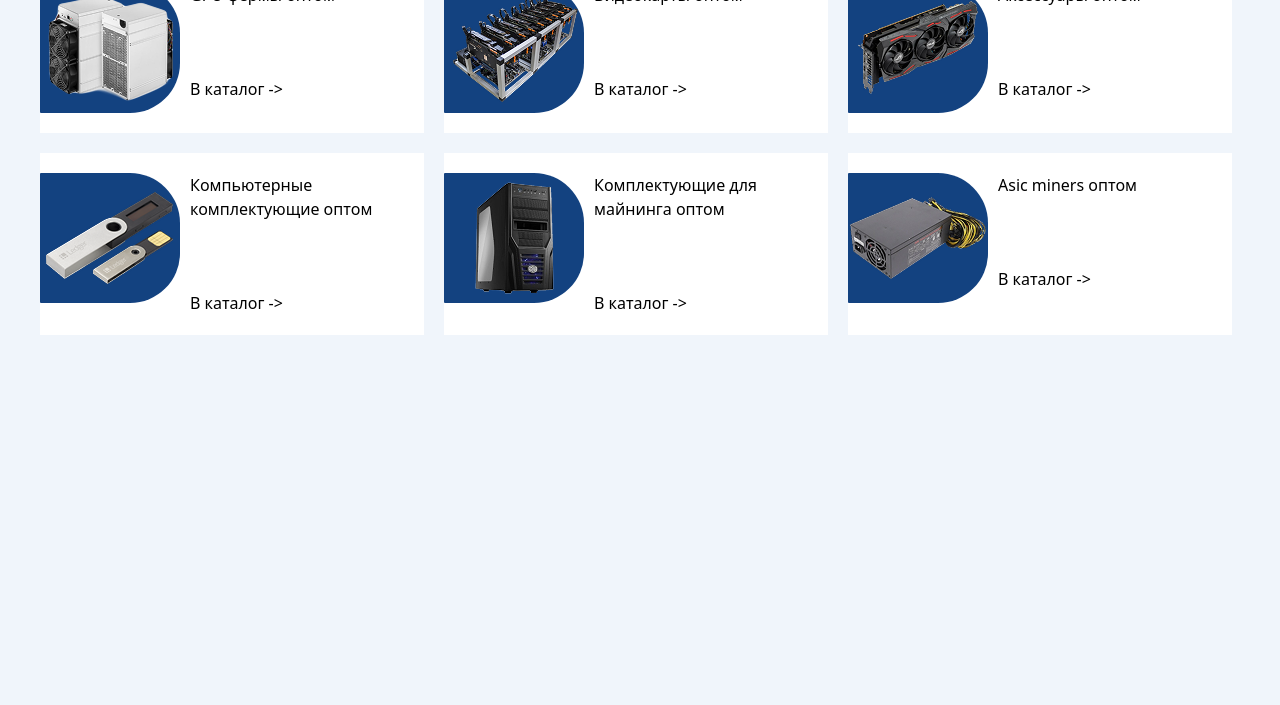
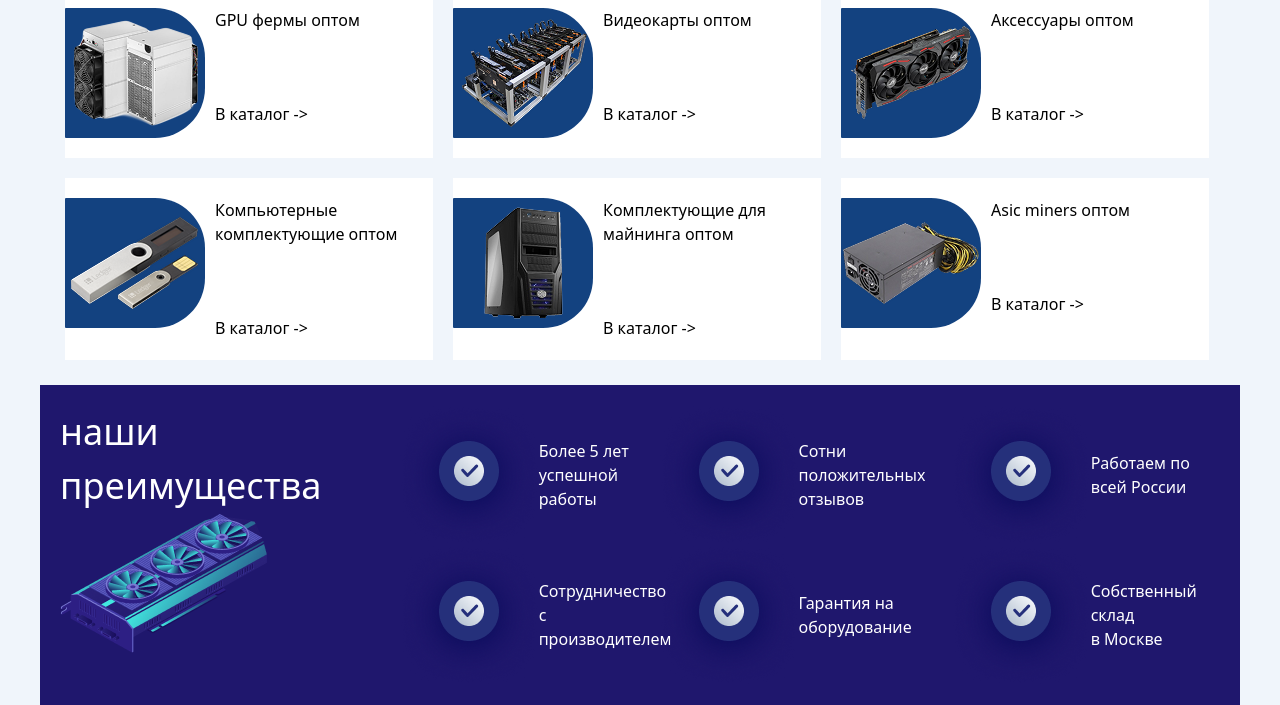
Before and after one commit to saidjannnnnnnn/home-work1, a website: page src/index.html in a window 1280 px wide. Shown: the part 759-1464 px from the top of the page. Before the commit the page ends 1094 px from the top, so only its background shows below. Drawn offline with nearby package versions, Linux system fonts and the light colour scheme; files that its build step writes are made by us from their sources.

Commit message:
first section ay tarafi simple

```diff
--- a/src/index.html
+++ b/src/index.html
@@ -62,24 +62,24 @@
                 <img src="./svg.png" alt="">
             </diV>
         </section>
-        <section class="max-w-[1200px] m-auto ">
+        <section class="max-w-[1200px] m-auto p-[25px]">
             <p class="text-[48px]">категории товаров</p>
-            <div class="flex gap-[20px]">
-                <div class="p-[20px] pl-[0px] flex gap-[10px] items-start bg-white w-[32%]">
+            <div class="flex gap-[20px] flex-col lg:flex-row">
+                <div class="p-[20px] pl-[0px] flex gap-[10px] items-start bg-white lg:w-[32%]">
                     <img class="bg-[#134280]" style="border-radius: 1px 50px 50px 1px;" src="./image (78).png" alt="">
                     <div>
                         <p>GPU фермы оптом</p>
                         <p class="mt-[70px]">В каталог -></p>
                     </div>
                 </div>
-                <div class="p-[20px] pl-[0px] flex gap-[10px] items-start bg-white w-[32%]">
+                <div class="p-[20px] pl-[0px] flex gap-[10px] items-start bg-white lg:w-[32%]">
                     <img class="bg-[#134280]" style="border-radius: 1px 50px 50px 1px;" src="./image (79).png" alt="">
                     <div>
                         <p>Видеокарты оптом</p>
                         <p class="mt-[70px]">В каталог -></p>
                     </div>
                 </div>
-                <div class="p-[20px] pl-[0px] flex gap-[10px] items-start bg-white w-[32%]">
+                <div class="p-[20px] pl-[0px] flex gap-[10px] items-start bg-white lg:w-[32%]">
                     <img class="bg-[#134280]" style="border-radius: 1px 50px 50px 1px;" src="./image (80).png" alt="">
                     <div>
                         <p>Аксессуары оптом</p>
@@ -87,22 +87,22 @@
                     </div>
                 </div>
             </div>
-            <div class="flex gap-[20px] mt-[20px]">
-                <div class="p-[20px] pl-[0px] flex gap-[10px] items-start bg-white w-[32%]">
+            <div class="flex gap-[20px] mt-[20px] flex-col lg:flex-row">
+                <div class="p-[20px] pl-[0px] flex gap-[10px] items-start bg-white lg:w-[32%]">
                     <img class="bg-[#134280]" style="border-radius: 1px 50px 50px 1px;" src="./image (82).png" alt="">
                     <div>
                         <p>Компьютерные комплектующие оптом</p>
                         <p class="mt-[70px]">В каталог -></p>
                     </div>
                 </div>
-                <div class="p-[20px] pl-[0px] flex gap-[10px] items-start bg-white w-[32%]">
+                <div class="p-[20px] pl-[0px] flex gap-[10px] items-start bg-white lg:w-[32%]">
                     <img class="bg-[#134280]" style="border-radius: 1px 50px 50px 1px;" src="./image (83).png" alt="">
                     <div>
                         <p>Комплектующие для майнинга оптом</p>
                         <p class="mt-[70px]">В каталог -></p>
                     </div>
                 </div>
-                <div class="p-[20px] pl-[0px] flex gap-[10px] items-start bg-white w-[32%]">
+                <div class="p-[20px] pl-[0px] flex gap-[10px] items-start bg-white lg:w-[32%]">
                     <img class="bg-[#134280]" style="border-radius: 1px 50px 50px 1px;" src="./image (84).png" alt="">
                     <div>
                         <p>Asic miners оптом</p>
@@ -111,6 +111,42 @@
                 </div>
             </div>
         </section>
+        <section class="items-start max-w-[1200px] m-auto lg:flex lg:justify-between bg-[#1F176D] p-[20px] text-white">
+            <div>
+               <p class="text-[36px]">наши преимущества</p>
+                <img src="./Group (12).png" alt="">
+            </div>
+            <div>
+                <div class="flex flex-col lg:flex-row lg:items-center items-start">
+                    <img src="./svg (1).png" alt="">
+                    <p>Более 5 лет <br> успешной работы</p>
+                </div>
+                <div class="flex flex-col lg:flex-row lg:items-center items-start">
+                    <img src="./svg (1).png" alt="">
+                    <p>Сотрудничество с <br> производителем</p>
+                </div>
+            </div>
+            <div>
+                <div class="flex flex-col lg:flex-row lg:items-center items-start">
+                    <img src="./svg (1).png" alt="">
+                    <p>Сотни положительных <br> отзывов</p>
+                </div>
+                <div class="flex flex-col lg:flex-row lg:items-center items-start">
+                    <img src="./svg (1).png" alt="">
+                    <p>Гарантия на  <br>оборудование</p>
+                </div>
+            </div>
+            <div>
+                <div class="flex flex-col lg:flex-row lg:items-center items-start">
+                    <img src="./svg (1).png" alt="">
+                    <p>Работаем по <br> всей России</p>
+                </div>
+                <div class="flex flex-col lg:flex-row lg:items-center items-start">
+                    <img src="./svg (1).png" alt="">
+                    <p>Собственный склад <br> в Москве</p>
+                </div>
+            </div>
+        </section>
     </main>
 </body>
 </html>
```
Also changed, not shown: src/Group (12).png (added), src/svg (1).png (added).
